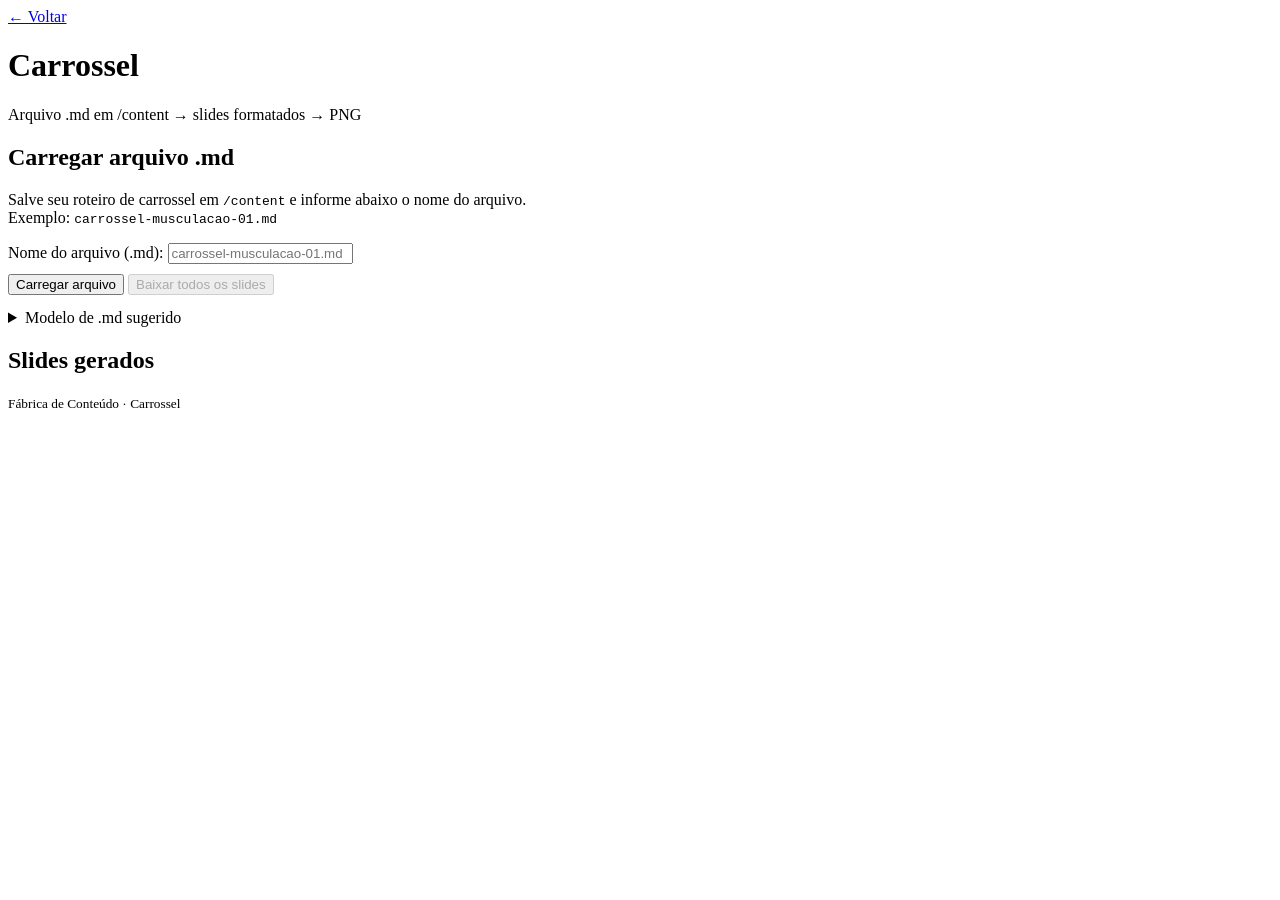
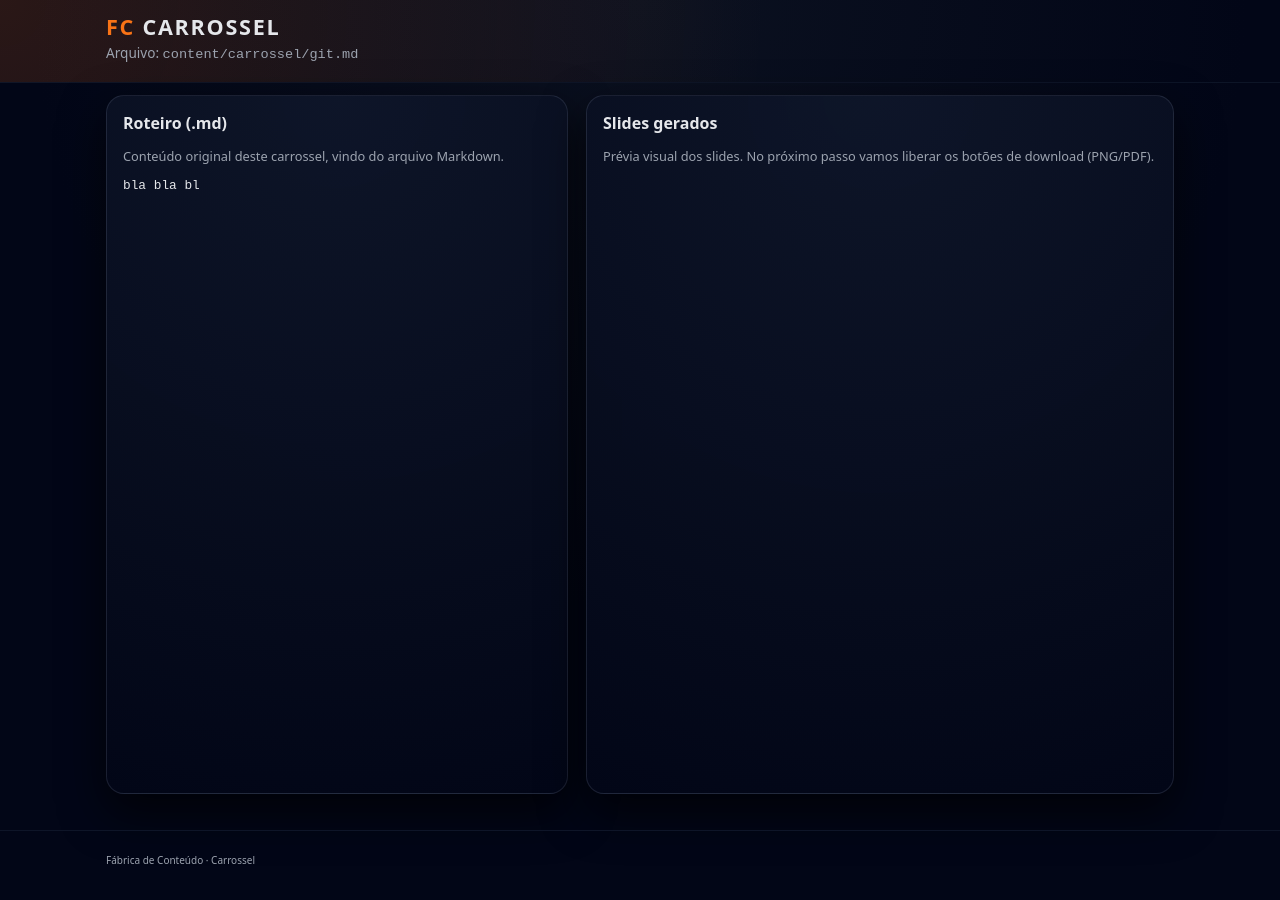
Before and after one commit to mbritodowglas-collab/fabrica-conteudo, a Jekyll site: the page built from content/carrossel/git.md, in a window 1280 px wide. Built offline with Jekyll 4.4.1, drawn with Linux system fonts in a browser that asks for light colours; our own code applies the rules of GitHub Pages for plain Markdown files.

Commit message:
Atualizar o carrossel.html

```diff
--- a/_layouts/carrossel.html
+++ b/_layouts/carrossel.html
@@ -2,68 +2,42 @@
 <html lang="pt-BR">
 <head>
   <meta charset="UTF-8">
-  <title>Carrossel · Fábrica de Conteúdo</title>
+  <title>{{ page.title }} · Carrossel</title>
   <meta name="viewport" content="width=device-width, initial-scale=1">
-  <link rel="stylesheet" href="../assets/css/style.css">
-  <!-- html2canvas para exportar PNG -->
+  <link rel="stylesheet" href="/assets/css/style.css">
   <script src="https://cdnjs.cloudflare.com/ajax/libs/html2canvas/1.4.1/html2canvas.min.js" defer></script>
-  <script src="../assets/js/carrossel.js" defer></script>
+  <script src="/assets/js/fc-carousel.js" defer></script>
 </head>
 <body class="fc-body">
   <header class="fc-header">
     <div class="fc-container fc-header-inner">
-      <a href="../index.html" class="fc-back">← Voltar</a>
       <div>
-        <h1 class="fc-logo">Carrossel</h1>
-        <p class="fc-subtitle">Arquivo .md em /content → slides formatados → PNG</p>
+        <h1 class="fc-logo"><span>FC</span> Carrossel</h1>
+        <p class="fc-subtitle">
+          Arquivo: <code>{{ page.path }}</code>
+        </p>
       </div>
     </div>
   </header>
 
-  <main class="fc-container fc-main fc-main-split">
+  <main class="fc-container fc-main fc-grid-2">
     <section class="fc-panel">
-      <h2>Carregar arquivo .md</h2>
+      <h2>Roteiro (.md)</h2>
       <p class="fc-help">
-        Salve seu roteiro de carrossel em <code>/content</code> e informe abaixo o nome do arquivo.<br>
-        Exemplo: <code>carrossel-musculacao-01.md</code>
+        Conteúdo original deste carrossel, vindo do arquivo Markdown.
       </p>
-
-      <label class="fc-help" for="carousel-filename">Nome do arquivo (.md):</label>
-      <input id="carousel-filename" class="fc-textinput" type="text"
-             placeholder="carrossel-musculacao-01.md">
-
-      <div style="margin-top:10px;">
-        <button id="carousel-load" class="fc-btn">Carregar arquivo</button>
-        <button id="carousel-download-all" class="fc-btn fc-btn-secondary" disabled>Baixar todos os slides</button>
-      </div>
-
-      <details style="margin-top:14px;">
-        <summary class="fc-help">Modelo de .md sugerido</summary>
-        <pre class="fc-code">
-# Título geral
-Como treinar depois dos 30 sem se destruir
-
-## Slide 1
-HOOK:
-Você não está cansada porque é fraca.
-TEXTO:
-Seu corpo só nunca foi treinado pra rotina que você vive hoje.
-
-## Slide 2
-TEXTO:
-Aqui entra o conteúdo principal...
-
-## Slide 5
-CTA:
-Quer uma avaliação gratuita? Me chama na DM.
-        </pre>
-      </details>
+      <pre class="fc-code" style="white-space:pre-wrap; font-size:0.8rem;">
+{{ page.content | escape }}
+      </pre>
     </section>
 
     <section class="fc-panel">
       <h2>Slides gerados</h2>
-      <div id="carousel-slides" class="fc-slides-grid">
-        <!-- slides criados via JS -->
+      <p class="fc-help">
+        Prévia visual dos slides. No próximo passo vamos liberar os botões de download (PNG/PDF).
+      </p>
+      <div id="fc-slides" class="fc-slides-grid">
+        <!-- preenchido via JS -->
       </div>
     </section>
   </main>
@@ -73,5 +47,8 @@ Quer uma avaliação gratuita? Me chama na DM.
       <small>Fábrica de Conteúdo · Carrossel</small>
     </div>
   </footer>
+
+  <!-- Conteúdo bruto para o JS processar -->
+  <script type="text/plain" id="raw-md">{{ page.content | strip }}</script>
 </body>
 </html>
```
